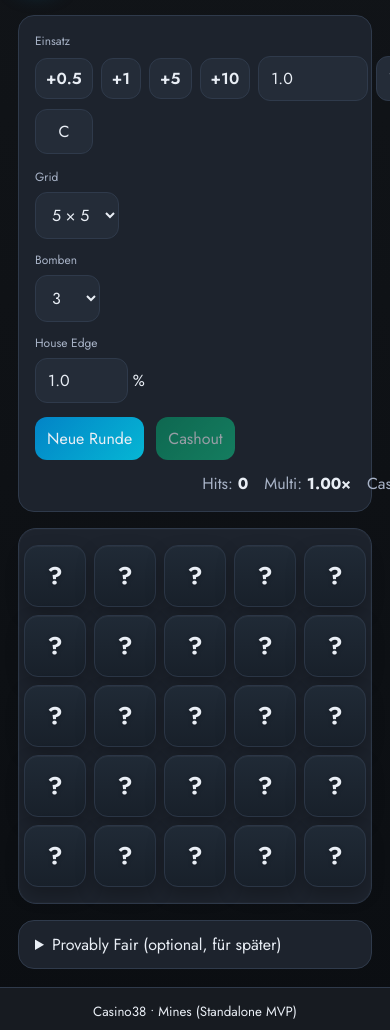
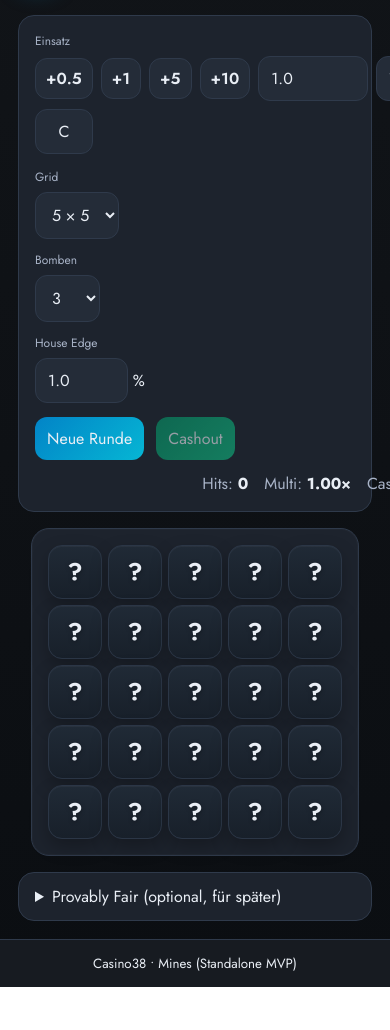
Before and after one commit to yipe38/38casino, a plain HTML site: page index.html in a window 390 px wide. Shown: the part 70-1100 px from the top of the page. After the commit the page ends 1057 px from the top, so only its background shows below. Drawn offline with Linux system fonts and the light colour scheme.

Commit message:
Update style.css

```diff
--- a/assets/style.css
+++ b/assets/style.css
@@ -12,6 +12,10 @@
   --warn: #fbbf24;      /* amber-400 */
   --outline: #2f3a4b;
   --glow: #22c55e;
+
+  /* Board-Layout */
+  --cell: 62px;
+  --gap: 8px;
 }
 
 * { box-sizing: border-box; }
@@ -87,16 +91,20 @@ button[disabled] { opacity: .6; cursor: not-allowed; }
 .board-wrap { margin-top: 16px; }
 .board {
   display: grid;
-  gap: 8px;
+  gap: var(--gap);
   background: var(--panel);
   padding: 16px;
   border: 1px solid var(--outline);
   border-radius: 18px;
   box-shadow: inset 0 0 0 1px rgba(255,255,255,.02);
+  width: max-content;       /* nur so breit wie das Grid */
+  margin-inline: auto;      /* mittig ausrichten */
 }
 
 .cell {
-  width: 62px; height: 62px; border-radius: 14px;
+  width: var(--cell);
+  height: var(--cell);
+  border-radius: 14px;
   display: grid; place-items: center;
   background: linear-gradient(180deg, #202a36, #18202a);
   border: 1px solid #2b3646;
@@ -168,7 +176,8 @@ details > summary { cursor: pointer; }
 
 /* Responsive */
 @media (max-width: 900px) {
+  :root { --cell: 54px; --gap: 6px; }
   .control-row { grid-template-columns: 1fr; }
   .bet-row { grid-template-columns: repeat(3, max-content) 1fr repeat(3, max-content); }
-  .board { justify-content: center; }
+  /* keine zusätzliche Justify-Logik nötig – Board zentriert über margin-inline */
 }
```
